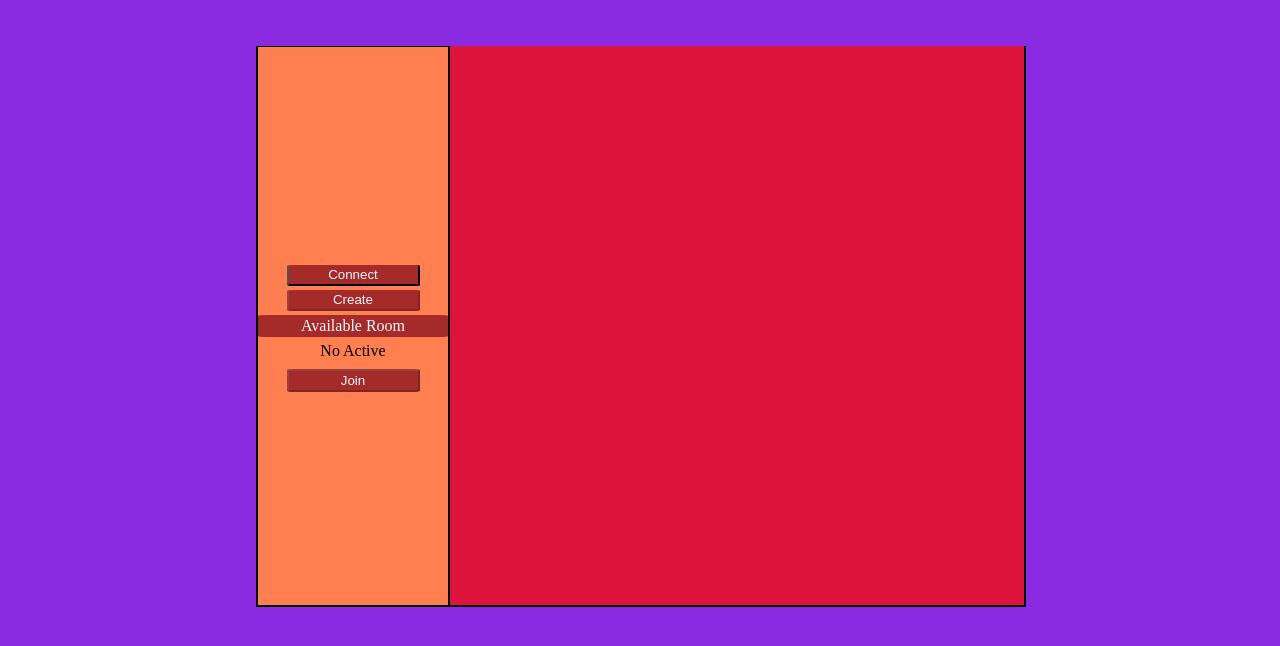
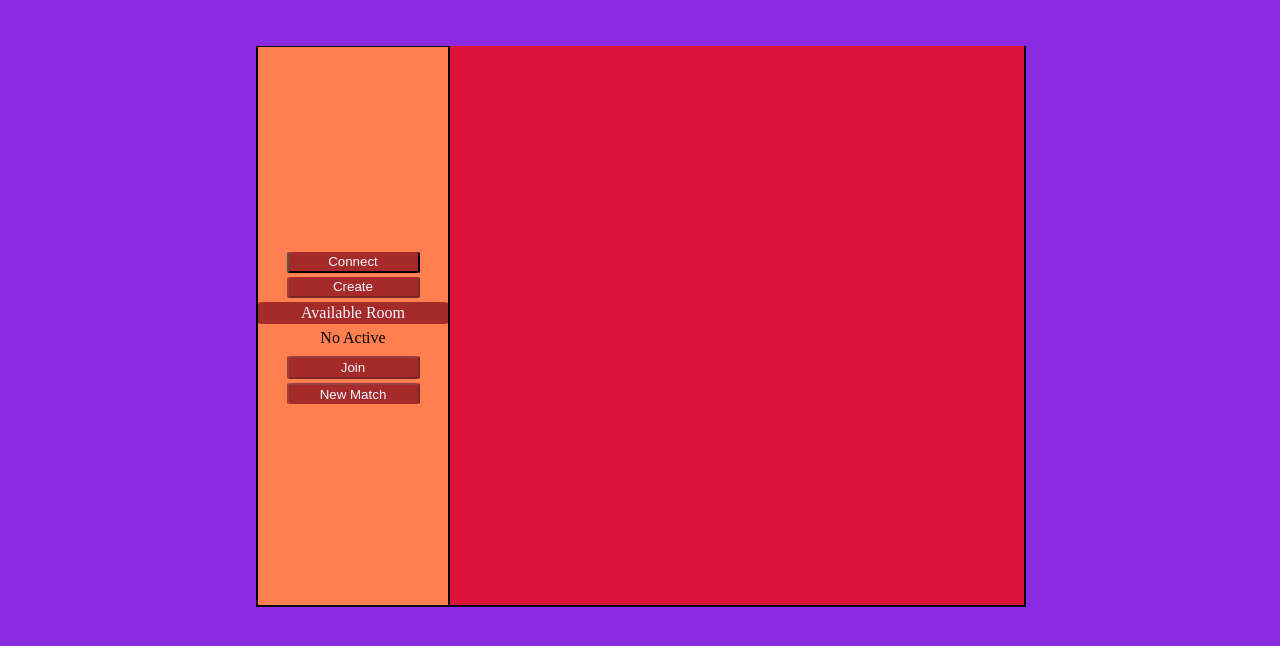
Before and after one commit to Technocharm/TIC-TAC-TOE-WebSocket, a website: page dist/index.html in a window 1280 px wide. Shown: the part 58-704 px from the top of the page. Drawn offline with Linux system fonts and the light colour scheme; files whose address does not match are found by name.

Commit message:
Update index.html

```diff
--- a/dist/index.html
+++ b/dist/index.html
@@ -19,6 +19,7 @@
                 <li>No Active</li>
             </ul>
             <button class="jnbtn">Join</button>
+            <button class="newbtn">New Match</button>
         </div>
         <div class="mainbar">
             <div class="board">
```
